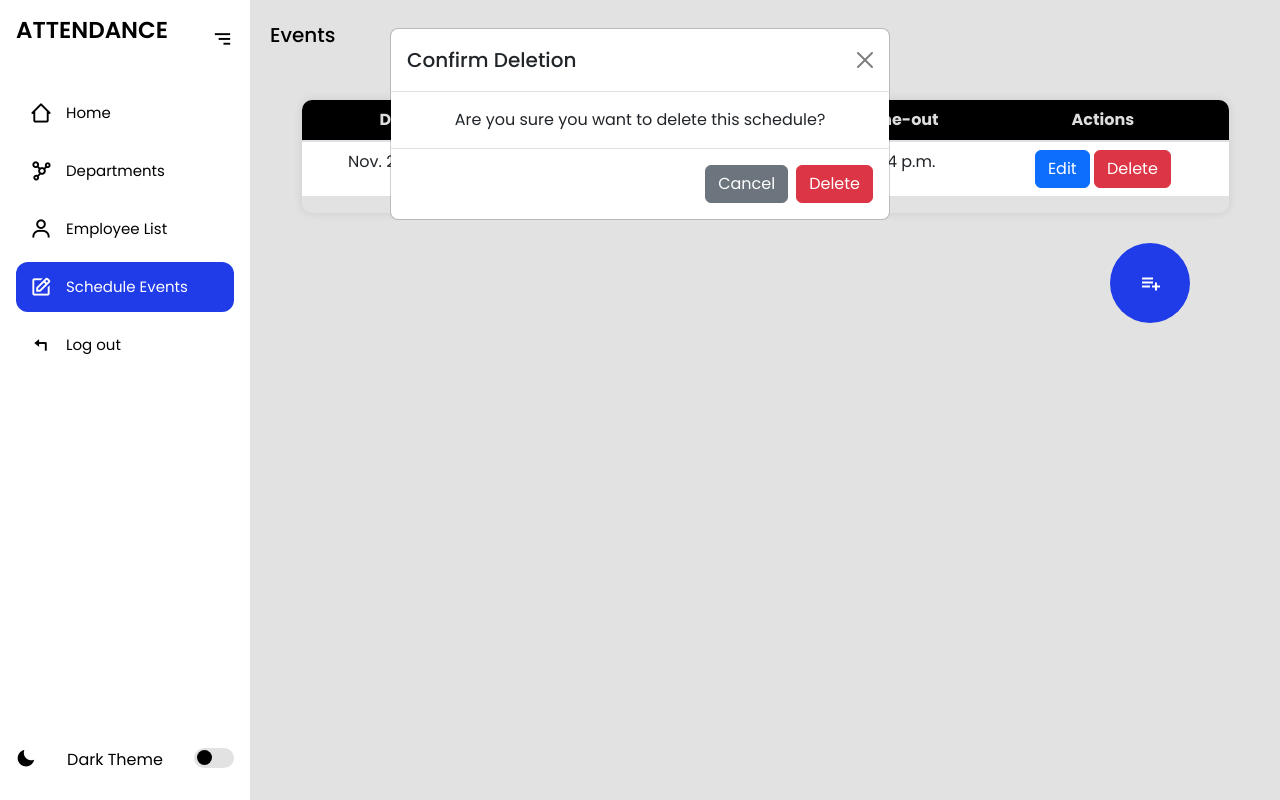
After one commit to leiconcordia/Gov-System, a Django app: page /schedules/ in a window 1280 px wide, after a click on "Delete". The commit adds this page. Run offline with Django 5.2, Linux system fonts and the light colour scheme; data comes from the database, SQL or seed files in the repository; both versions use the stored data as it was after the commit; some libraries are stand-ins or nearby versions.

Commit message:
Added table for custom and crud

```diff
--- a/myproject/myapp/static/css/styles.css
+++ b/myproject/myapp/static/css/styles.css
@@ -369,10 +369,22 @@ button:hover {
 .table-container {
   width: 90%;               /* Adjust width as needed */
   max-height: 300px;        /* Height constraint to enable scrolling */
-  overflow-y: auto;         /* Enables vertical scrolling */
+  overflow-y: scroll;
+
   margin: 30px auto;        /* Centering and spacing */
   border-radius: 10px;      /* Rounding table edges */
   box-shadow: 0 0 10px rgba(0, 0, 0, 0.1);
+}
+
+/* Hide scrollbar for WebKit browsers */
+.table-container::-webkit-scrollbar {
+  display: none; /* Hide scrollbar */
+}
+
+/* Optional: For Firefox */
+.table-container {
+  scrollbar-width: thin; /* "auto" or "thin" */
+  scrollbar-color: transparent transparent; /* Scrollbar color (thumb and track) */
 }
 
 /* Table styling */
@@ -380,6 +392,7 @@ button:hover {
   width: 100%;
   background-color: transparent;
   border-collapse: collapse;
+
 }
 
 
@@ -390,6 +403,9 @@ button:hover {
 }
 
 .table thead th {
+  position: sticky;
+  top: 0;
+  z-index: 10;
 
   vertical-align: bottom;
   border-bottom: 2px solid #dee2e6;
--- a/myproject/myapp/templates/index.html
+++ b/myproject/myapp/templates/index.html
@@ -44,7 +44,7 @@
         {% url 'departments' as departments_url %}
         {% url 'employeelist' as employeelist_url %}
         {% url 'logout' as logout_url %}
-        {% url 'custom_scheduling' as custom_url %}
+        {% url 'schedule_list' as custom_url %}
 
         <li class="{% if request.path == admin_dashboard_url %}active{% endif %}">
             <a href="{{ admin_dashboard_url }}">
--- /dev/null
+++ b/myproject/myapp/templates/schedule_list.html
@@ -0,0 +1,240 @@
+{% extends 'index.html' %}
+
+{% block title %}Event schedule list{% endblock %}
+
+{% block content %}
+
+<section class="home">
+    <p>Events</p>
+
+
+
+
+
+
+<div class="table-container">
+    <table class="table">
+        <thead>
+            <tr>
+                <th scope="col">Date</th>
+                <th scope="col">Event Name</th>
+                <th scope="col">Time-in</th>
+                <th scope="col">Time-out</th>
+                <th scope="col">Actions</th>
+            </tr>
+        </thead>
+
+        <tbody>
+            {% for schedule in schedules %}
+            <tr>
+                <td>{{ schedule.date }}</td>
+                <td>{{ schedule.reason|default:"N/A" }}</td> <!-- Default to "N/A" if reason is blank -->
+                <td>{{ schedule.time_in }}</td>
+                <td>{{ schedule.time_out }}</td>
+                 <td>
+
+
+
+                        <button type="button" class="btn btn-primary" data-bs-toggle="modal" data-bs-target="#editModal-{{ schedule.id }}">
+                            Edit
+                        </button>
+                        <button type="button" class="btn btn-danger" data-bs-toggle="modal" data-bs-target="#deleteModal-{{ schedule.id }}">
+                            Delete
+                        </button>
+
+
+                        {% for schedule in schedules %}
+                        <div class="modal fade" id="deleteModal-{{ schedule.id }}" tabindex="-1" aria-labelledby="deleteModalLabel" aria-hidden="true" data-bs-backdrop="false">
+                            <div class="modal-dialog">
+                                <div class="modal-content">
+                                    <div class="modal-header">
+                                        <h5 class="modal-title" id="deleteModalLabel">Confirm Deletion</h5>
+                                        <button type="button" class="btn-close" data-bs-dismiss="modal" aria-label="Close"></button>
+                                    </div>
+                                    <div class="modal-body">
+                                        Are you sure you want to delete this schedule?
+                                    </div>
+                                    <div class="modal-footer">
+                                        <button type="button" class="btn btn-secondary" data-bs-dismiss="modal">Cancel</button>
+                                        <form action="{% url 'delete_sched' schedule.id %}" method="POST">
+                                            {% csrf_token %}
+                                            <button type="submit" class="btn btn-danger">Delete</button>
+                                        </form>
+                                    </div>
+                                </div>
+                            </div>
+                        </div>
+                    {% endfor %}
+
+
+{% if messages %}
+    <script>
+        document.addEventListener('DOMContentLoaded', function() {
+            {% for message in messages %}
+                Swal.fire({
+                    icon: 'success',
+                    title: 'Deleted Successfully',
+                    text: '{{ message|escapejs }}',
+                    showCloseButton: true,
+                    confirmButtonText: 'OK'
+                });
+            {% endfor %}
+        });
+    </script>
+{% endif %}
+                    </div>
+                </td>
+
+
+            </tr>
+            {% empty %}
+            <tr>
+                <td colspan="5">No schedules available.</td>
+            </tr>
+            {% endfor %}
+        </tbody>
+    </table>
+</div>
+<div class='add-emp'
+
+style="
+
+    display: flex;
+    align-items: center;
+    justify-content: end;
+    margin-right: 90px;
+    ">
+<button title="Add new employee" type="button"
+class="bx bx-list-plus"
+data-bs-toggle="modal"
+data-bs-target="#addCustomModal"
+style="
+    width: 80px;
+    height: 80px;
+    border-radius: 50%;
+    font-size: 24px;
+    display: flex;
+    align-items: center;
+    justify-content: center;
+
+    color: white;
+    border: none;
+    cursor: pointer;
+    ">
+
+
+</button>
+</div>
+
+
+<!-- Modal -->
+<div class="modal fade" id="addCustomModal" tabindex="-1" aria-labelledby="signupModalLabel" aria-hidden="true" data-bs-backdrop="false">
+
+    <div class="modal-dialog">
+        <div class="modal-content">
+            <div class="modal-header">
+                <h5 class="modal-title" id="signupModalLabel">Add Custom attendance</h5>
+                <button type="button" class="btn-close" data-bs-dismiss="modal" aria-label="Close"></button>
+            </div>
+            <div class="modal-body">
+                <form method="POST">
+                    {% csrf_token %}
+                    <label for="selected_date">Select Date:</label>
+                    <input type="date" name="selected_date" id="selected_date" required>
+
+                    <label for="custom_timein">Custom time-in (HH:MM):</label>
+                    <input type="time" name="custom_timein" required>
+
+                    <label for="custom_timeout">Custom Timeout (HH:MM):</label>
+                    <input type="time" name="custom_timeout" required>
+
+                    <label for="reason">Event name:</label>
+                    <input name="reason" placeholder="Enter event for custom attendance"></input>
+
+
+                    <div class="modal-footer">
+                        <button type="submit">Set event</button>
+                    </div>
+                </form>
+            </div>
+        </div>
+    </div>
+</div>
+
+
+
+{% if alert_message and alert_icon %}
+<script>
+    Swal.fire({
+        title: '{{ alert_icon|capfirst }}',
+        text: '{{ alert_message }}',
+        icon: '{{ alert_icon }}', // 'success', 'error', 'warning', etc.
+        confirmButtonText: 'OK'
+    });
+</script>
+{% endif %}
+
+    <script>
+        document.addEventListener('DOMContentLoaded', function() {
+            // Get today's date in the format YYYY-MM-DD
+            const today = new Date().toISOString().split("T")[0];
+            const dateInput = document.getElementById("selected_date");
+
+            // Set the 'min' attribute to today's date to disable past dates
+            dateInput.setAttribute("min", today);
+
+            // Optionally, set today's date as the default value if no other date is selected
+            if (!dateInput.value) {
+                dateInput.value = today;
+            }
+        });
+    </script>
+
+
+
+
+
+
+    {% for schedule in schedules %}
+
+ <!-- Edit Modal -->
+ <div class="modal fade" id="editModal-{{ schedule.id }}" tabindex="-1" aria-labelledby="editModalLabel" aria-hidden="true" data-bs-backdrop="false">
+    <div class="modal-dialog">
+        <div class="modal-content">
+            <div class="modal-header">
+                <h5 class="modal-title" id="editModalLabel">Edit Schedule</h5>
+                <button type="button" class="btn-close" data-bs-dismiss="modal" aria-label="Close"></button>
+            </div>
+            <div class="modal-body">
+                <form method="POST" action="{% url 'edit_sched' schedule.id %}">
+                    {% csrf_token %}
+                    <div class="mb-3">
+                        <label for="selected_date-{{ schedule.id }}" class="form-label">Select Date:</label>
+                        <input type="date" name="selected_date" id="selected_date-{{ schedule.id }}" class="form-control" value="{{ schedule.date|date:'Y-m-d' }}" required>
+                    </div>
+                    <div class="mb-3">
+                        <label for="custom_timein-{{ schedule.id }}" class="form-label">Custom Time-in (HH:MM):</label>
+                        <input type="time" name="custom_timein" id="custom_timein-{{ schedule.id }}" class="form-control" value="{{ schedule.time_in|time:'H:i' }}" required>
+                    </div>
+                    <div class="mb-3">
+                        <label for="custom_timeout-{{ schedule.id }}" class="form-label">Custom Time-out (HH:MM):</label>
+                        <input type="time" name="custom_timeout" id="custom_timeout-{{ schedule.id }}" class="form-control" value="{{ schedule.time_out|time:'H:i' }}" required>
+                    </div>
+
+                    <div class="mb-3">
+                        <label for="reason-{{ schedule.id }}" class="form-label">Reason for Change:</label>
+                        <input type="text" name="reason" id="reason-{{ schedule.id }}" class="form-control" value="{{ schedule.reason }}" required>
+                    </div>
+                    <div class="modal-footer">
+                        <button type="button" class="btn btn-secondary" data-bs-dismiss="modal">Cancel</button>
+                        <button type="submit" class="btn btn-success">Save Changes</button>
+                    </div>
+                </form>
+            </div>
+        </div>
+    </div>
+</div>
+{% endfor %}
+</section>
+
+{% endblock %}
--- a/myproject/myapp/urls.py
+++ b/myproject/myapp/urls.py
@@ -16,7 +16,7 @@ urlpatterns = [
     path('departments/', views.departments, name='departments'),
 
 
-    path('set-custom_scheduling/', views.custom_scheduling, name='custom_scheduling'),
+
 
 
 
@@ -35,7 +35,13 @@ urlpatterns = [
     path('add-department/', views.add_department, name='add_department'),
 
 
+     path('schedules/', views.schedule_list, name='schedule_list'),
 
 
 
+
+    path('edit_sched/<int:schedule_id>/', views.edit_schedule, name='edit_sched'),
+    path('delete_sched/<int:schedule_id>/', views.delete_schedule, name='delete_sched'),
+
+
 ]
--- a/myproject/myapp/views.py
+++ b/myproject/myapp/views.py
@@ -288,11 +288,17 @@ def delete_employee(request, employee_id):
 
 
 
-@login_required
-def custom_scheduling(request):
+
+
+
+
+def schedule_list(request):
+    schedules = CustomSchedule.objects.all()
+
     alert_message = None
     alert_icon = None
 
+    # Handle form submission for creating or updating a schedule
     if request.method == 'POST':
         selected_date = request.POST.get('selected_date')
         custom_timein = request.POST.get('custom_timein')
@@ -327,15 +333,68 @@ def custom_scheduling(request):
             alert_message = 'Please provide all required fields!'
             alert_icon = 'warning'
 
-    return render(request, 'custom_scheduling.html', {
+    # Render the schedule list with any alert messages
+    return render(request, 'schedule_list.html', {
+        'schedules': schedules,
         'alert_message': alert_message,
         'alert_icon': alert_icon
     })
 
 
 
+@login_required
+def edit_schedule(request, schedule_id):
+    schedule = CustomSchedule.objects.get(id=schedule_id)
+
+    if request.method == 'POST':
+        selected_date = request.POST.get('selected_date')
+        custom_timein = request.POST.get('custom_timein')
+        custom_timeout = request.POST.get('custom_timeout')
+        reason = request.POST.get('reason')
+
+        if selected_date and custom_timein and custom_timeout and reason:
+            try:
+                time_in = timezone.datetime.strptime(custom_timein, '%H:%M').time()
+                time_out = timezone.datetime.strptime(custom_timeout, '%H:%M').time()
+
+                # Update the schedule
+                schedule.date = selected_date
+                schedule.time_in = time_in
+                schedule.time_out = time_out
+                schedule.reason = reason
+                schedule.save()
+
+                return redirect('schedule_list')  # Redirect to the schedule list after editing
+            except ValueError as ve:
+                # Handle error
+                pass
+            except Exception as e:
+                # Handle unexpected error
+                pass
+
+    return render(request, 'schedule_list.html', {'schedule': schedule})
 
 
+
+@login_required
+def delete_schedule(request, schedule_id):
+    try:
+        schedule = CustomSchedule.objects.get(id=schedule_id)
+    except CustomSchedule.DoesNotExist:
+        # Handle the case where the schedule does not exist
+        alert_message = "Schedule not found."
+        alert_icon = "error"
+        return render(request, 'schedule_list.html', {
+            'alert_message': alert_message,
+            'alert_icon': alert_icon,
+            'schedules': CustomSchedule.objects.all()
+        })
+
+    if request.method == 'POST':
+        schedule.delete()
+        return redirect('schedule_list')  # Redirect to the schedule list after deletion
+
+    return render(request, 'confirm_delete.html', {'schedule': schedule})
 
 @login_required
 def admin_dashboard_view(request):
```
Also changed, not shown: myproject/myapp/templates/employeelist.html (+4 -4 lines), myproject/db.sqlite3, myproject/myapp/static/images/ormoc-city-hall.jpg (added).
